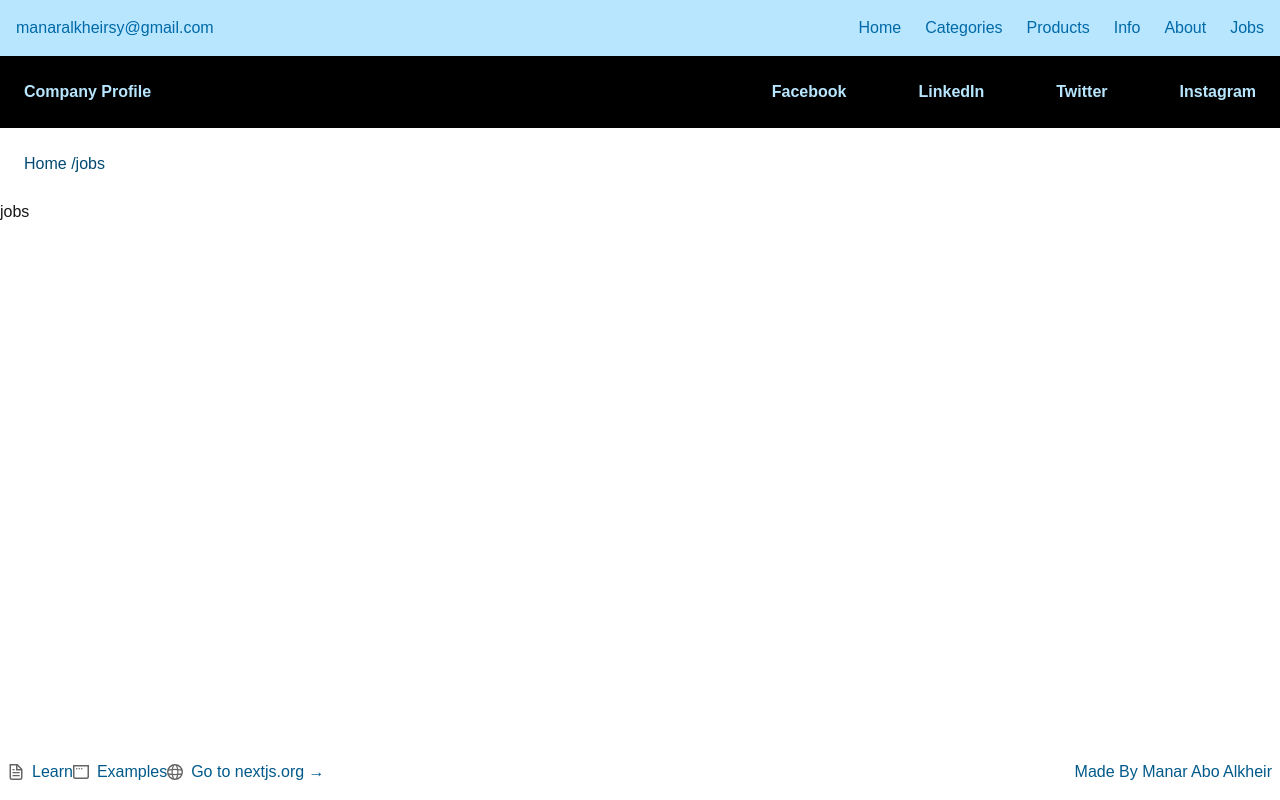
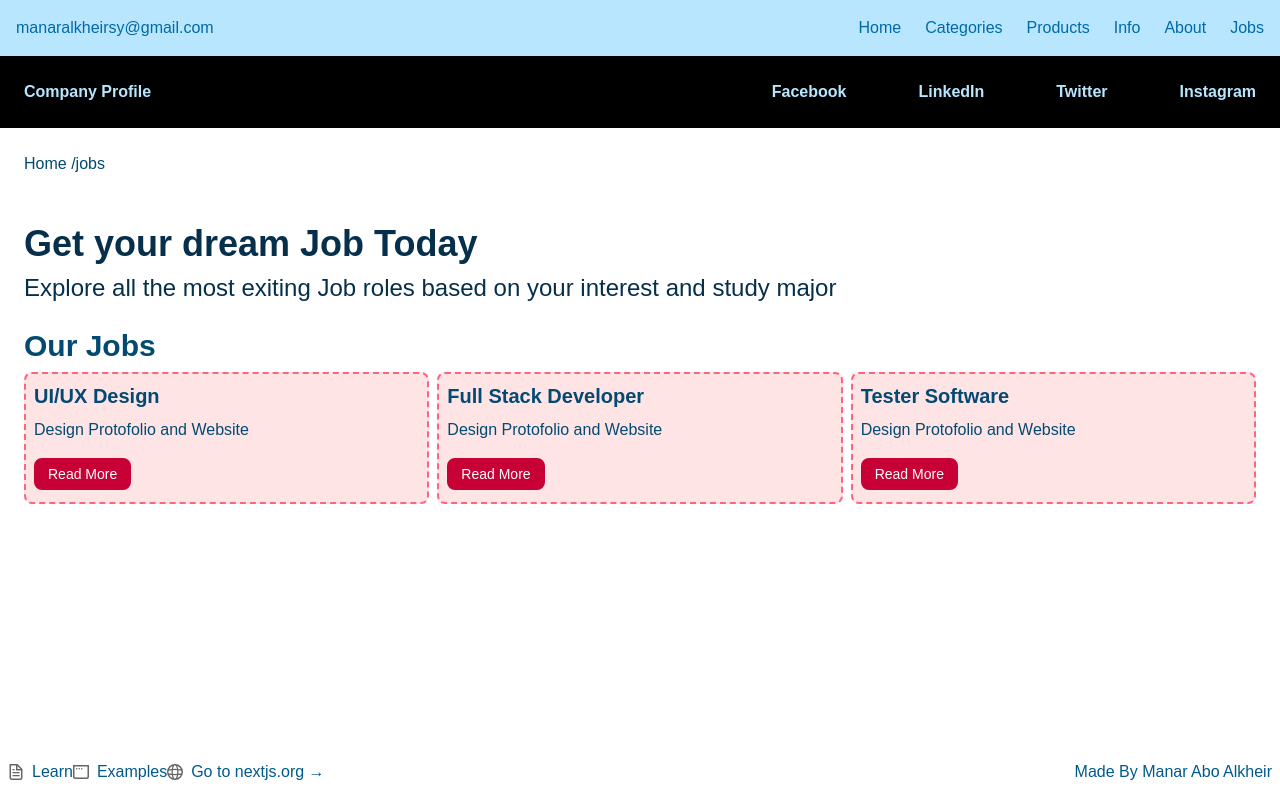
Before and after one commit to ENG9MANAR9SC/practice-react, a Next.js app: page /jobs in a window 1280 px wide. Built offline with nearby package versions, Linux system fonts and the light colour scheme.

Commit message:
working on jobs page

```diff
--- /dev/null
+++ b/src/app/jobs/Jobs.module.css
@@ -0,0 +1,4 @@
+.main {
+    padding: 24px;
+    color:oklch(0.391 0.09 240.876);
+}
--- a/src/app/jobs/page.tsx
+++ b/src/app/jobs/page.tsx
@@ -1,5 +1,30 @@
+import styles from "./Jobs.module.css";
+
 function jobs () {
-    return <div>jobs</div>
+    return <div className={styles.main}>
+      <div className="mb-6 text-sky-950 ">
+        <h3 className="pb-2 font-bold text-4xl">Get your dream Job Today</h3>
+        <p className="text-2xl">Explore all the most exiting Job roles based on your interest and study major</p>
+      </div>
+      <h3 className="mb-2 font-bold text-3xl">Our Jobs</h3>
+      <div className="mb-4 flex gap-2">
+        <div className="border-2 border-dashed rounded-lg border-rose-400 p-2 pb-3 w-1/3 bg-rose-100">
+          <h4 className="pb-2 text-xl font-bold">UI/UX Design</h4>
+          <p>Design Protofolio and Website</p>
+          <button className="mt-4 border-2 p-1 rounded-lg border-rose-700 text-sm text-white bg-rose-700 px-3">Read More </button>
+        </div>
+        <div className="border-2 border-dashed rounded-lg border-rose-400 p-2 pb-3 w-1/3 bg-rose-100">
+          <h4 className="pb-2 text-xl font-bold">Full Stack Developer</h4>
+          <p>Design Protofolio and Website</p>
+          <button className="mt-4 border-2 p-1 rounded-lg border-rose-700 text-sm text-white bg-rose-700 px-3">Read More </button>
+        </div>
+        <div className="border-2 border-dashed rounded-lg border-rose-400 p-2 pb-3 w-1/3 bg-rose-100">
+          <h4 className="pb-2 text-xl font-bold">Tester Software</h4>
+          <p>Design Protofolio and Website</p>
+          <button className="mt-4 border-2 p-1 rounded-lg border-rose-700 text-sm text-white bg-rose-700 px-3">Read More </button>
+        </div>
+      </div>
+    </div>
   }
 
   export default jobs;
```
